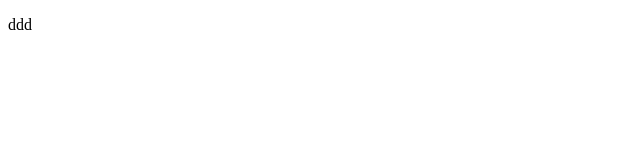
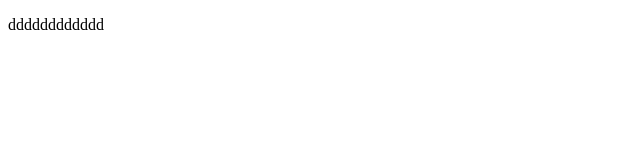
Before and after one commit to anastasia81/testjs, a plain HTML site: page lesson1/index.html in a window 1280 px wide. Shown: the whole page, without its empty margins (0-640 px from the left). Drawn offline with Linux system fonts and the light colour scheme.

Commit message:
Это наш второй коммит

```diff
--- a/lesson1/index.html
+++ b/lesson1/index.html
@@ -12,7 +12,7 @@
 
     </script>
 
-    <p>ddd</p>
+    <p>dddddddddddd</p>
 
 </body>
 </html>
```
